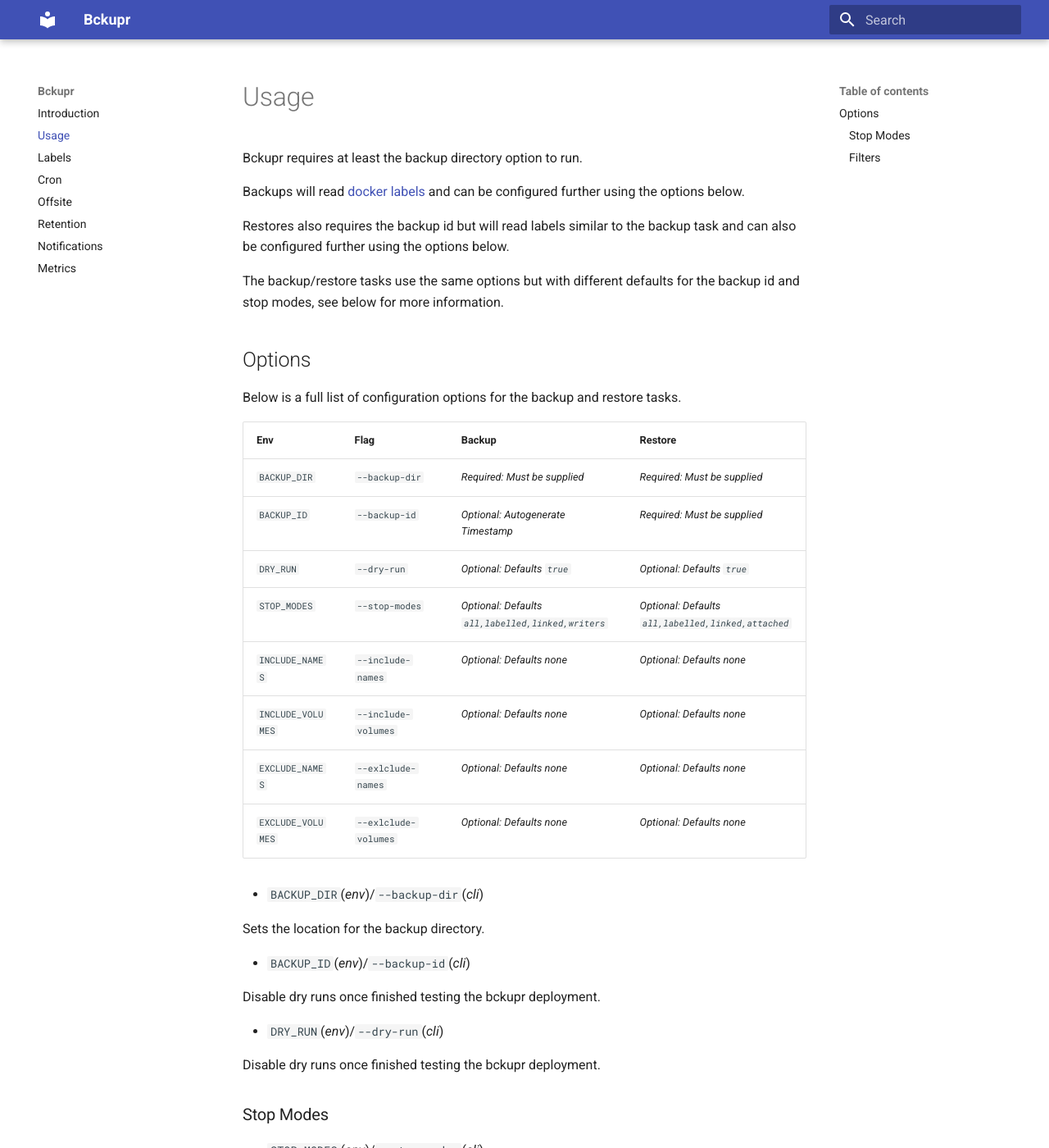
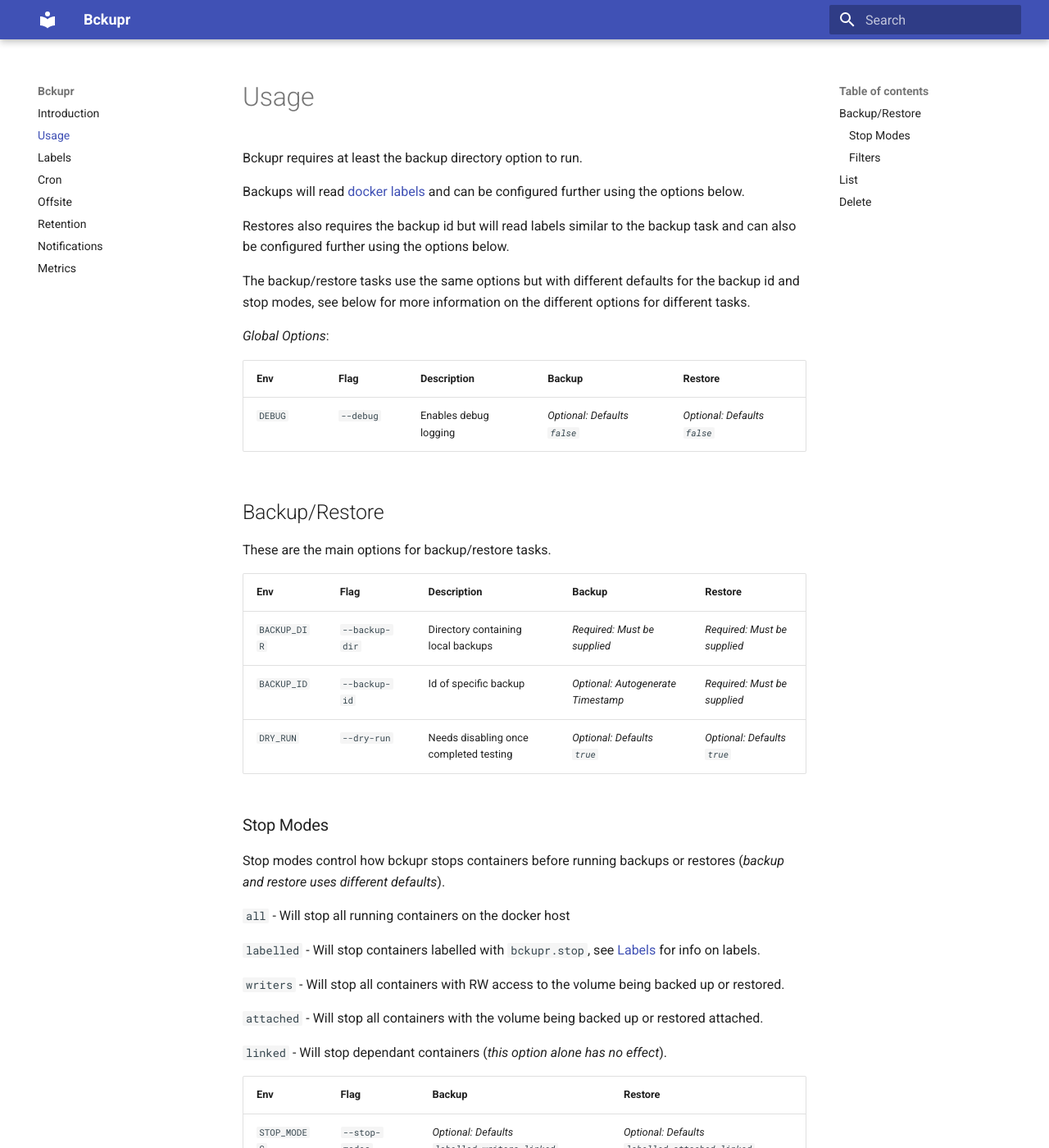
Before and after one commit to sbnarra/bckupr, an MkDocs documentation site: the page built from docs/markdown/usage.md, in a window 1280 px wide and 1400 px high. Shown: the whole window at 82% size. Built offline with MkDocs 1.6.1 and Material for MkDocs 9.7.7, drawn with Linux system fonts in a browser that asks for light colours; some of the changed text lies outside the part shown.

```diff
--- a/docs/markdown/usage.md
+++ b/docs/markdown/usage.md
@@ -6,65 +6,68 @@ Backups will read [docker labels](labels.md) and can be configured further using
 
 Restores also requires the backup id but will read labels similar to the backup task and can also be configured further using the options below.
 
-The backup/restore tasks use the same options but with different defaults for the backup id and stop modes, see below for more information.
+The backup/restore tasks use the same options but with different defaults for the backup id and stop modes, see below for more information on the different options for different tasks.
 
-## Options
+_Global Options_:
 
-Below is a full list of configuration options for the backup and restore tasks.
+|Env|Flag|Description|Backup|Restore|
+|-|-|-|-|-|
+|`DEBUG`|`--debug`|Enables debug logging|_Optional: Defaults `false`_|_Optional: Defaults `false`_|
+
+## Backup/Restore
+
+These are the main options for backup/restore tasks.
+
+|Env|Flag|Description|Backup|Restore|
+|-|-|-|-|-|
+|`BACKUP_DIR`|`--backup-dir`|Directory containing local backups|_Required: Must be supplied_|_Required: Must be supplied_|
+|`BACKUP_ID`|`--backup-id`|Id of specific backup|_Optional: Autogenerate Timestamp_|_Required: Must be supplied_|
+|`DRY_RUN`|`--dry-run`|Needs disabling once completed testing|_Optional: Defaults `true`_|_Optional: Defaults `true`_|
+
+### Stop Modes
+
+Stop modes control how bckupr stops containers before running backups or restores (_backup and restore uses different defaults_).
+
+`all` - Will stop all running containers on the docker host
+
+`labelled` - Will stop containers labelled with `bckupr.stop`, see [Labels](labels.md) for info on labels.
+
+`writers` - Will stop all containers with RW access to the volume being backed up or restored.
+
+`attached` - Will stop all containers with the volume being backed up or restored attached.
+
+`linked` - Will stop dependant containers (_this option alone has no effect_).
 
 |Env|Flag|Backup|Restore|
 |-|-|-|-|
-|`BACKUP_DIR`|`--backup-dir`|_Required: Must be supplied_|_Required: Must be supplied_|
-|`BACKUP_ID`|`--backup-id`|_Optional: Autogenerate Timestamp_|_Required: Must be supplied_|
-|`DRY_RUN`|`--dry-run`|_Optional: Defaults `true`_|_Optional: Defaults `true`_|
-|`STOP_MODES`|`--stop-modes`|_Optional: Defaults `all,labelled,linked,writers`_|_Optional: Defaults `all,labelled,linked,attached`_|
+|`STOP_MODES`|`--stop-modes`|_Optional: Defaults `labelled,writers,linked`_|_Optional: Defaults `labelled,attached,linked`_|
+
+
+### Filters
+
+Filters can be applied to limit which containers/volumes are included with the backup/restore tasks.
+
+|Env|Flag|Backup|Restore|
+|-|-|-|-|
 |`INCLUDE_NAMES`|`--include-names`|_Optional: Defaults none_|_Optional: Defaults none_|
 |`INCLUDE_VOLUMES`|`--include-volumes`|_Optional: Defaults none_|_Optional: Defaults none_|
 |`EXCLUDE_NAMES`|`--exlclude-names`|_Optional: Defaults none_|_Optional: Defaults none_|
 |`EXCLUDE_VOLUMES`|`--exlclude-volumes`|_Optional: Defaults none_|_Optional: Defaults none_|
 
-* `BACKUP_DIR`(_env_)/`--backup-dir`(_cli_)
+## List
 
-Sets the location for the backup directory.
+List backups and metadata.
 
-* `BACKUP_ID`(_env_)/`--backup-id`(_cli_)
+|Env|Flag|Description|Backup|Restore|
+|-|-|-|-|-|
+|`BACKUP_DIR`|`--backup-dir`|Directory containing local backups|_Required: Must be supplied_|_Required: Must be supplied_|
 
-Disable dry runs once finished testing the bckupr deployment.
+## Delete
 
-* `DRY_RUN`(_env_)/`--dry-run`(_cli_)
+Delete existing backup.
 
-Disable dry runs once finished testing the bckupr deployment.
-
-### Stop Modes
-
-* `STOP_MODES`(_env_)/`--stop-modes`(_cli_)
-    * Valid Values: `all`, `labelled`, `linked`, `writers`, `attached`
-    * Backup Default: `labelled`, `linked`, `writers`
-    * Restore Default: `labelled`, `linked`, `attached`
-
-Stop modes control how bckupr stops containers before running backups or restores (_backup and restore uses different defaults_).
-
-`all` - Will stop all running containers on the docker host
-
-`labelled` - Will stop containers labelled with `bckupr.stop`, see [Labels](labels.md) for more information.
-
-`linked` - Will stop dependant containers.
-* _this option alone has no effect_
-
-`writers` - Will stop all containers with RW access to the volume being backed up or restored.
-
-`attached` - Will stop all containers with the volume being backed up or restored attached.
-
-### Filters
-
-Filters can be applied to container which containers or volumes are picked up during the label scan.
-
-* `INCLUDE_NAMES`(_env_)/`--include-names`(_cli_)
-* `INCLUDE_VOLUMES`(_env_)/`--include-volumes`(_cli_)
-
-Include container names and volumes...
-
-* `EXCLUDE_NAMES`(_env_)/`--exclude-names`(_cli_)
-* `EXCLUDE_VOLUMES`(_env_)/`--exclude-volumes`(_cli_)
-
-Exclude container names and volumes...
+|Env|Flag|Description|Backup|Restore|
+|-|-|-|-|-|
+|`BACKUP_DIR`|`--backup-dir`|Directory containing local backups|_Required: Must be supplied_|_Required: Must be supplied_|
+|`BACKUP_ID`|`--backup-id`|Id of specific backup|_Optional: Autogenerate Timestamp_|_Required: Must be supplied_|
+|`DRY_RUN`|`--dry-run`|Needs disabling once completed testing|_Optional: Defaults `true`_|_Optional: Defaults `true`_|
```
Also changed, not shown: docs/markdown/index.md (+15 -10 lines), docs/markdown/notifications.md (+13 -16 lines), docs/markdown/offsite.md (+50 -10 lines).
